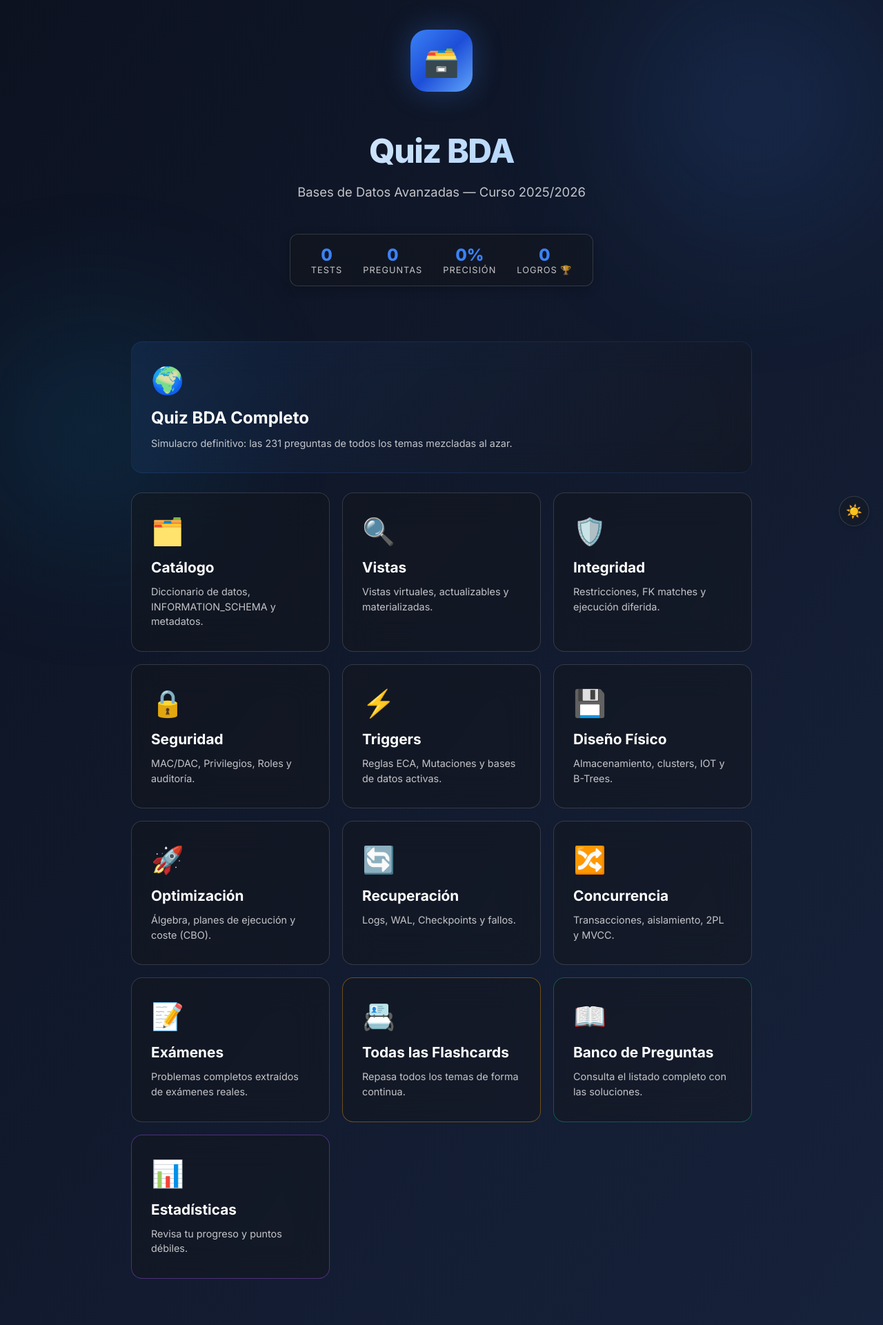
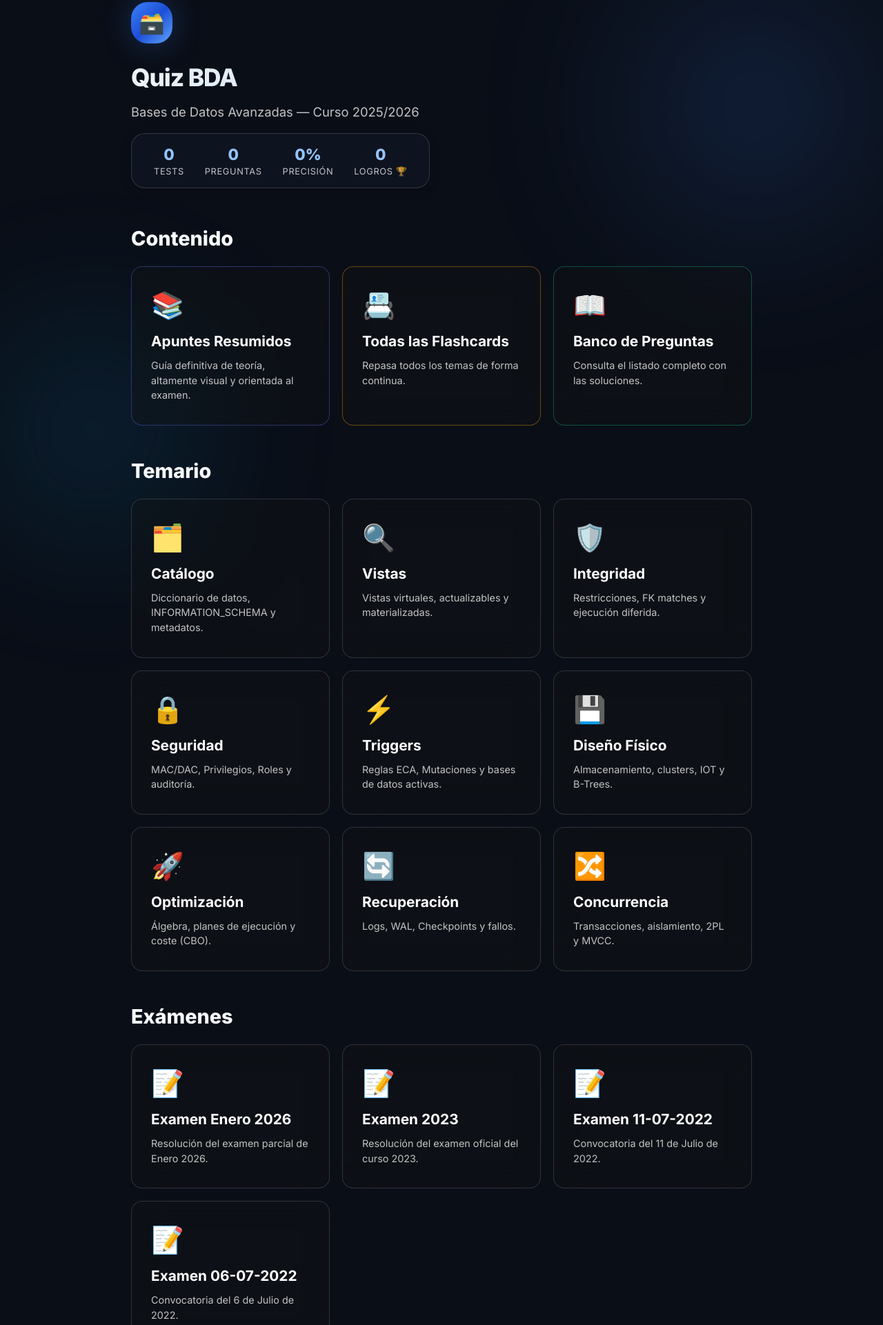
Before and after one commit to leafar005/Estudio-BDA, a plain HTML site: page index.html in a window 1280 px wide. Shown: the part 17-1938 px from the top of the page at 69% size. Drawn offline with Linux system fonts and the light colour scheme.

Commit message:
mejoras ui portal y tema oscuro

```diff
--- a/index.html
+++ b/index.html
@@ -22,8 +22,7 @@
       --border-subtle: rgba(255, 255, 255, 0.08);
     }
     html {
-      background: #0c1220;
-      overscroll-behavior: none;
+      background: #0a0e17;
     }
     body {
       margin: 0;
@@ -54,33 +53,33 @@
     .container {
       max-width: 900px;
       margin: 0 auto;
-      padding: 60px 24px 80px;
+      padding: 20px 24px 60px;
       position: relative;
       z-index: 1;
     }
     .hero {
-      text-align: center;
-      margin-bottom: 50px;
+      text-align: left;
+      margin-bottom: 20px;
     }
     .hero-badge {
       display: inline-flex;
       align-items: center;
       justify-content: center;
-      width: 90px;
-      height: 90px;
+      width: 60px;
+      height: 60px;
       border-radius: var(--radius-xl);
       background: linear-gradient(135deg, #3b82f6, #1d4ed8, #60a5fa);
       box-shadow: 0 0 40px var(--accent-glow);
-      margin-bottom: 24px;
+      margin-bottom: 4px;
       animation: pulse-glow 3s ease-in-out infinite;
     }
     @keyframes pulse-glow {
       0%, 100% { box-shadow: 0 0 20px var(--accent-glow); }
       50% { box-shadow: 0 0 50px var(--accent-glow); }
     }
-    .hero-icon { font-size: 42px; }
+    .hero-icon { font-size: 30px; }
     .hero-title {
-      font-size: clamp(2rem, 5vw, 3rem);
+      font-size: clamp(1.6rem, 4vw, 2.2rem);
       font-weight: 800;
       background: linear-gradient(135deg, #f1f5f9, #93c5fd);
       -webkit-background-clip: text;
@@ -92,13 +91,40 @@
       font-size: 1.15rem;
       color: var(--text-secondary);
       font-weight: 400;
-      margin-bottom: 24px;
+      margin-bottom: 12px;
     }
     /* Stats Widget Container */
     .stats-container {
       display: flex;
-      justify-content: center;
-      margin-bottom: 50px;
+      justify-content: flex-start;
+      margin-bottom: 25px;
+    }
+    .stats-widget {
+      display: inline-flex;
+      gap: 30px;
+      padding: 16px 32px;
+      background: rgba(17, 24, 39, 0.6);
+      border-radius: 20px;
+      border: 1px solid var(--border-subtle);
+      backdrop-filter: blur(10px);
+    }
+    .stat-item {
+      display: flex;
+      flex-direction: column;
+      align-items: center;
+      gap: 4px;
+      text-decoration: none;
+    }
+    .stat-value {
+      font-size: 1.4rem;
+      font-weight: 800;
+      color: #93c5fd;
+    }
+    .stat-label {
+      font-size: 0.8rem;
+      color: var(--text-secondary);
+      text-transform: uppercase;
+      letter-spacing: 0.05em;
     }
     /* Bento Grid */
     .bento-grid {
@@ -171,26 +197,22 @@
       .container { padding: 40px 16px 60px; }
     }
     /* Light Theme */
-    body.light-theme {
-      background: #f0f4f8;
+
+
+
+
+
+
+
+
+    .section-title {
+      grid-column: 1 / -1;
+      font-size: 1.8rem;
+      font-weight: 800;
+      margin: 30px 0 5px 0;
+      color: #f8fafc;
     }
-    body.light-theme .bento-card {
-      background: #ffffff;
-      border-color: rgba(0,0,0,0.08);
-      box-shadow: 0 2px 8px rgba(0,0,0,0.05);
-    }
-    body.light-theme .bento-card:hover {
-      box-shadow: 0 12px 30px rgba(0,0,0,0.12);
-    }
-    body.light-theme .bento-card::before {
-      background: linear-gradient(135deg, rgba(59,130,246,0.05), transparent);
-    }
-    body.light-theme .hero-title {
-      background: none;
-      -webkit-text-fill-color: #111827;
-    }
-    body.light-theme .bento-card-title { color: #111827; }
-    body.light-theme .bento-card-desc { color: #6b7280; }
+
   </style>
 </head>
 <body>
@@ -209,12 +231,25 @@
     </div>
 
     <div class="bento-grid" style="grid-template-columns: repeat(auto-fit, minmax(250px, 1fr));">
-      <!-- GLOBAL Y HERRAMIENTAS FRONTALES -->
-      <a href="quiz-bda/index.html?mode=all" class="bento-card featured" style="grid-column: 1 / -1; margin-bottom: 10px;">
-        <span class="bento-card-icon">🌍</span>
-        <span class="bento-card-title">Quiz BDA Completo</span>
-        <span class="bento-card-desc">Simulacro definitivo: las 231 preguntas de todos los temas mezcladas al azar.</span>
+
+      <h2 class="section-title" style="margin-top: 0;">Contenido</h2>
+      <a href="apuntes/index.html" class="bento-card" style="border-color: rgba(99, 102, 241, 0.4);">
+        <span class="bento-card-icon">📚</span>
+        <span class="bento-card-title">Apuntes Resumidos</span>
+        <span class="bento-card-desc">Guía definitiva de teoría, altamente visual y orientada al examen.</span>
       </a>
+      <a href="shared/flashcards.html" class="bento-card" style="border-color: rgba(245, 158, 11, 0.4);">
+        <span class="bento-card-icon">📇</span>
+        <span class="bento-card-title">Todas las Flashcards</span>
+        <span class="bento-card-desc">Repasa todos los temas de forma continua.</span>
+      </a>
+      <a href="banco-preguntas/index.html" class="bento-card" style="border-color: rgba(16, 185, 129, 0.4);">
+        <span class="bento-card-icon">📖</span>
+        <span class="bento-card-title">Banco de Preguntas</span>
+        <span class="bento-card-desc">Consulta el listado completo con las soluciones.</span>
+      </a>
+
+      <h2 class="section-title">Temario</h2>
       <a href="quiz-bda/index.html?mode=category&category=catalogo" class="bento-card">
         <span class="bento-card-icon">🗂️</span>
         <span class="bento-card-title">Catálogo</span>
@@ -260,29 +295,42 @@
         <span class="bento-card-title">Concurrencia</span>
         <span class="bento-card-desc">Transacciones, aislamiento, 2PL y MVCC.</span>
       </a>
-      <a href="quiz-bda/index.html?mode=category&category=examen" class="bento-card">
+
+      <h2 class="section-title">Exámenes</h2>
+      <a href="quiz-bda/index.html?mode=category&category=examen_2026_enero" class="bento-card">
         <span class="bento-card-icon">📝</span>
-        <span class="bento-card-title">Exámenes</span>
-        <span class="bento-card-desc">Problemas completos extraídos de exámenes reales.</span>
+        <span class="bento-card-title">Examen Enero 2026</span>
+        <span class="bento-card-desc">Resolución del examen parcial de Enero 2026.</span>
+      </a>
+      <a href="quiz-bda/index.html?mode=category&category=examen_2023" class="bento-card">
+        <span class="bento-card-icon">📝</span>
+        <span class="bento-card-title">Examen 2023</span>
+        <span class="bento-card-desc">Resolución del examen oficial del curso 2023.</span>
+      </a>
+      <a href="quiz-bda/index.html?mode=category&category=examen_2022_julio_11" class="bento-card">
+        <span class="bento-card-icon">📝</span>
+        <span class="bento-card-title">Examen 11-07-2022</span>
+        <span class="bento-card-desc">Convocatoria del 11 de Julio de 2022.</span>
+      </a>
+      <a href="quiz-bda/index.html?mode=category&category=examen_2022_julio_06" class="bento-card">
+        <span class="bento-card-icon">📝</span>
+        <span class="bento-card-title">Examen 06-07-2022</span>
+        <span class="bento-card-desc">Convocatoria del 6 de Julio de 2022.</span>
       </a>
 
-      <!-- HERRAMIENTAS -->
-      <a href="shared/flashcards.html" class="bento-card" style="border-color: rgba(245, 158, 11, 0.4);">
-        <span class="bento-card-icon">📇</span>
-        <span class="bento-card-title">Todas las Flashcards</span>
-        <span class="bento-card-desc">Repasa todos los temas de forma continua.</span>
+      <h2 class="section-title">Quiz</h2>
+      <a href="quiz-bda/index.html?mode=all" class="bento-card featured" style="grid-column: 1 / -1; margin-bottom: 10px;">
+        <span class="bento-card-icon">🌍</span>
+        <span class="bento-card-title">Quiz BDA Completo</span>
+        <span class="bento-card-desc">Simulacro definitivo: las 231 preguntas de todos los temas mezcladas al azar.</span>
       </a>
-      <a href="banco-preguntas/index.html" class="bento-card" style="border-color: rgba(16, 185, 129, 0.4);">
-        <span class="bento-card-icon">📖</span>
-        <span class="bento-card-title">Banco de Preguntas</span>
-        <span class="bento-card-desc">Consulta el listado completo con las soluciones.</span>
-      </a>
+
+      <h2 class="section-title">Otros</h2>
       <a href="estadisticas/index.html" class="bento-card" style="border-color: rgba(168, 85, 247, 0.4);">
         <span class="bento-card-icon">📊</span>
         <span class="bento-card-title">Estadísticas</span>
         <span class="bento-card-desc">Revisa tu progreso y puntos débiles.</span>
-      </a>
-    </div>
+      </a></div>
   </div>
 
   <!-- Modal Chooser -->
@@ -306,6 +354,13 @@
           <div class="btn-text">
             <strong>Flashcards</strong>
             <span>Tarjetas de memoria rápida por delante y por detrás</span>
+          </div>
+        </button>
+        <button class="modal-option-btn" id="btn-start-resumen">
+          <span class="btn-emoji">📚</span>
+          <div class="btn-text">
+            <strong>Resumen</strong>
+            <span>Ver los apuntes teóricos de este tema</span>
           </div>
         </button>
       </div>
@@ -365,6 +420,7 @@
       const iconEl = document.getElementById('modal-icon');
       const btnQuiz = document.getElementById('btn-start-quiz');
       const btnFlash = document.getElementById('btn-start-flashcards');
+      const btnResumen = document.getElementById('btn-start-resumen');
 
       let currentCategory = null;
 
@@ -375,6 +431,13 @@
             e.preventDefault();
             const urlParams = new URLSearchParams(href.split('?')[1]);
             currentCategory = urlParams.get('category');
+            if (currentCategory.startsWith('examen')) {
+              btnFlash.style.display = 'none';
+              btnResumen.style.display = 'none';
+            } else {
+              btnFlash.style.display = 'flex';
+              btnResumen.style.display = 'flex';
+            }
             titleEl.textContent = card.querySelector('.bento-card-title').textContent;
             iconEl.textContent = card.querySelector('.bento-card-icon').textContent;
             modal.classList.remove('hidden');
@@ -394,6 +457,9 @@
       btnFlash.addEventListener('click', () => {
         window.location.href = `shared/flashcards.html?topic=${currentCategory}`;
       });
+      btnResumen.addEventListener('click', () => {
+        window.location.href = `apuntes/index.html?topic=${currentCategory}`;
+      });
     });
   </script>
 </body>
--- a/shared/shared.css
+++ b/shared/shared.css
@@ -38,16 +38,21 @@ body:not(.light-theme) {
   --shadow-glow: 0 0 25px rgba(255, 255, 255, 0.15) !important;
 }
 
-body:not(.light-theme) {
-  background: linear-gradient(125deg, #0c1220, #1a2744, #0d3b66, #1b2838) !important;
-  background-size: 400% 400% !important;
-  animation: gradientBG 20s ease infinite !important;
+html {
+  background-color: #0a0e17 !important;
 }
 
-@keyframes gradientBG {
-  0% { background-position: 0% 50%; }
-  50% { background-position: 100% 50%; }
-  100% { background-position: 0% 50%; }
+body:not(.light-theme) {
+  background: #0a0e17 !important;
+  animation: none !important;
+}
+
+.bg-grid {
+  display: none !important;
+}
+
+.bg-glow, .bg-glow-1, .bg-glow-2, .bg-glow-3 {
+  animation: none !important;
 }
 
 body:not(.light-theme) .mode-card,
@@ -96,50 +101,7 @@ body:not(.light-theme) .option-btn:not(.answered):hover {
   border-color: rgba(255,255,255,0.4) !important;
 }
 
-/* LIGHT THEME GLOBALS */
-body.light-theme {
-  --bg-primary: #f0f4f8;
-  --bg-secondary: #ffffff;
-  --bg-card: #ffffff;
-  --text-primary: #111827;
-  --text-secondary: #4b5563;
-  --border-subtle: rgba(0, 0, 0, 0.1);
-  --accent-hover: #2563eb;
-}
 
-body.light-theme .quiz-card:hover {
-  box-shadow: 0 20px 40px rgba(0, 0, 0, 0.1);
-  background: #ffffff;
-}
-
-body.light-theme .question-card {
-  box-shadow: 0 4px 6px rgba(0,0,0,0.05);
-}
-
-/* Theme Toggle Button */
-.theme-toggle {
-  position: fixed;
-  bottom: 20px;
-  right: 20px;
-  background: var(--bg-secondary);
-  border: 1px solid var(--border-subtle);
-  color: var(--text-primary);
-  width: 44px;
-  height: 44px;
-  border-radius: 50%;
-  cursor: pointer;
-  display: flex;
-  align-items: center;
-  justify-content: center;
-  font-size: 1.2rem;
-  z-index: 1000;
-  box-shadow: 0 4px 6px rgba(0,0,0,0.1);
-  transition: all 0.3s ease;
-}
-
-.theme-toggle:hover {
-  transform: scale(1.1);
-}
 
 /* Achievements Notification */
 .achievement-toast {
--- a/shared/shared.js
+++ b/shared/shared.js
@@ -54,25 +54,7 @@ window.showCustomModal = function(options) {
   document.addEventListener('keydown', escapeHandler, true);
 };
 
-// --- THEME MANAGEMENT ---
-function initTheme() {
-  const savedTheme = localStorage.getItem('bda_theme');
-  if (savedTheme === 'light') {
-    document.body.classList.add('light-theme');
-  }
-
-  const btn = document.createElement('button');
-  btn.className = 'theme-toggle';
-  btn.title = "Cambiar Tema";
-  btn.innerHTML = document.body.classList.contains('light-theme') ? '🌙' : '☀️';
-  btn.onclick = () => {
-    document.body.classList.toggle('light-theme');
-    const isLight = document.body.classList.contains('light-theme');
-    localStorage.setItem('bda_theme', isLight ? 'light' : 'dark');
-    btn.innerHTML = isLight ? '🌙' : '☀️';
-  };
-  document.body.appendChild(btn);
-}
+// --- THEME MANAGEMENT DELETED ---
 
 // --- STATS & ACHIEVEMENTS MANAGEMENT ---
 window.QuizStats = {
@@ -357,7 +339,6 @@ function checkPausedTestOnLoad() {
 
 document.addEventListener('DOMContentLoaded', () => {
   initResumeButton();
-  initTheme();
   window.QuizStats.load();
   checkPausedTestOnLoad();
 });
```
